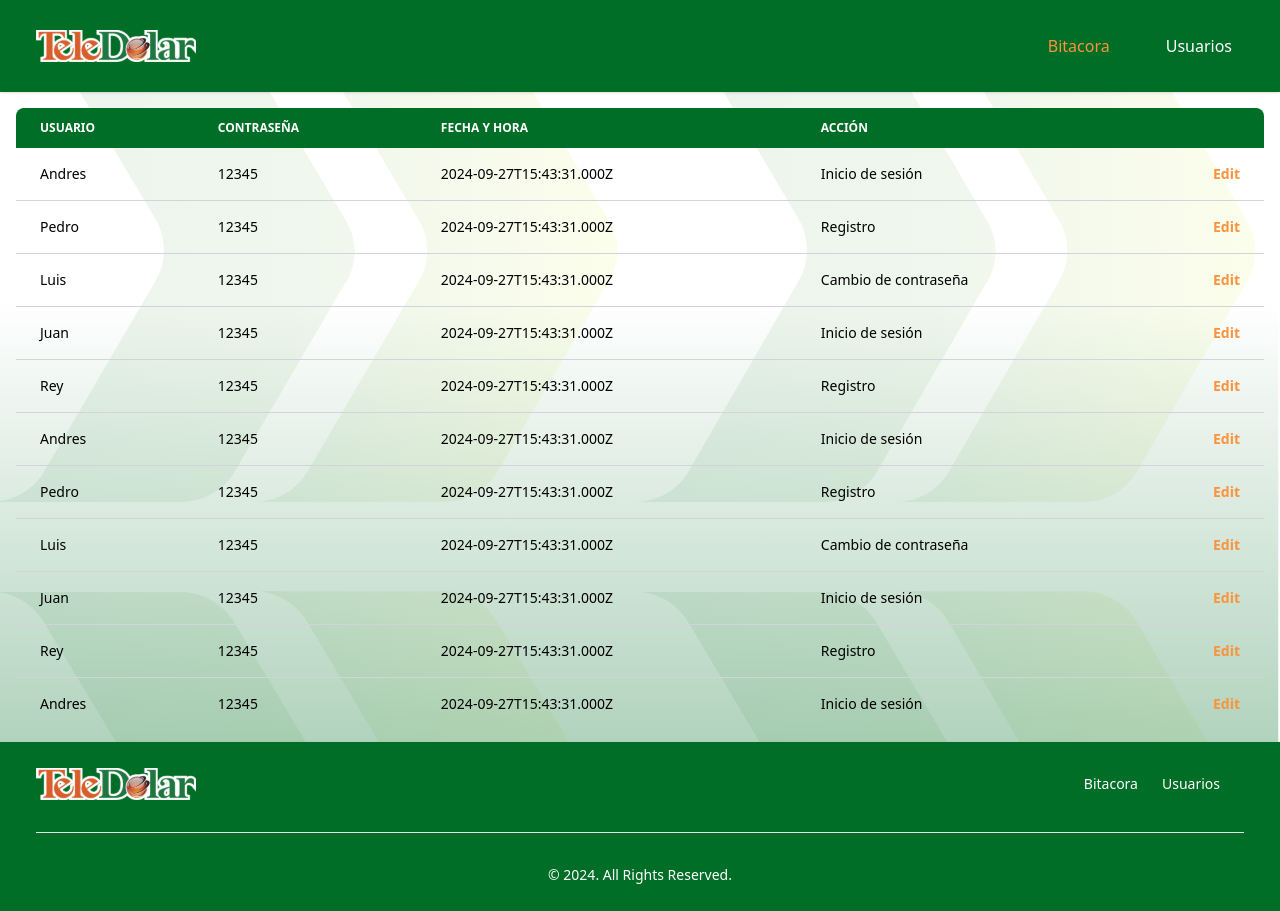
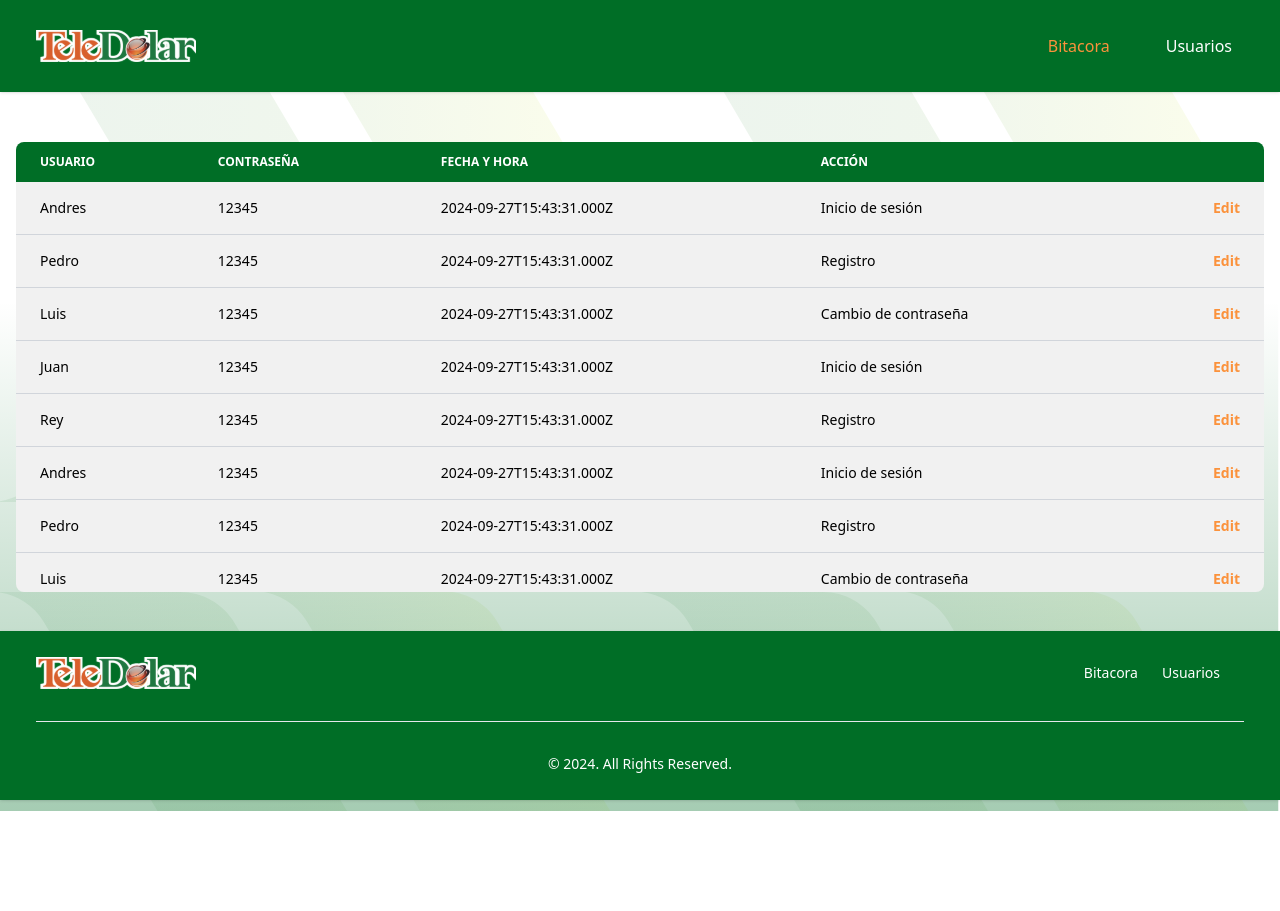
Before and after one commit to ACordoba15/Backoffice, a React (Vite) app: page / in a window 1280 px wide. After the commit the page ends 811 px from the top, so only its background shows below. Built offline with nearby package versions, Linux system fonts and the light colour scheme.

Commit message:
Ajuste en la posición de los elementos

```diff
--- a/package.json
+++ b/package.json
@@ -12,8 +12,6 @@
   "dependencies": {
     "@headlessui/react": "^2.1.8",
     "@heroicons/react": "^1.0.6",
-    "autoprefixer": "^10.4.20",
-    "postcss": "^8.4.47",
     "react": "^18.3.1",
     "react-dom": "^18.3.1"
   },
@@ -22,10 +20,12 @@
     "@types/react": "^18.3.3",
     "@types/react-dom": "^18.3.0",
     "@vitejs/plugin-react-swc": "^3.5.0",
+    "autoprefixer": "^10.4.20",
     "eslint": "^9.9.0",
     "eslint-plugin-react-hooks": "^5.1.0-rc.0",
     "eslint-plugin-react-refresh": "^0.4.9",
     "globals": "^15.9.0",
+    "postcss": "^8.4.47",
     "tailwindcss": "^3.4.12",
     "typescript": "^5.5.3",
     "typescript-eslint": "^8.0.1",
--- a/src/components/Footer/Footer.tsx
+++ b/src/components/Footer/Footer.tsx
@@ -1,6 +1,6 @@
 export const Footer = () => {
     return (
-        <footer className="shadow bg-color-td">
+        <footer className="shadow bg-color-td sticky bottom-0">
             <div className="w-full max-w-screen-xl mx-auto p-4">
                 <div className="sm:flex sm:items-center sm:justify-between">
                     <a className="flex items-center mb-4 sm:mb-0 space-x-3 rtl:space-x-reverse">
--- a/src/components/Menu/Menu.css
+++ b/src/components/Menu/Menu.css
@@ -7,7 +7,12 @@
 }
 
 .content {
-  flex: 1;
+    margin-top: 50px;  /* Espacio suficiente para que el contenido no se oculte detrás del navbar */
+    margin-bottom: 50px; /* Espacio suficiente para que el contenido no se oculte detrás del footer */
+    /* padding: 20px; */
+    background-color: #f1f1f1;
+    height: calc(100vh - 350px); /* Ajusta la altura para no crear scroll innecesario */
+    overflow-y: auto; /* Permite scroll si el contenido es muy largo */
 }
 
 .table-height {
--- a/src/components/Menu/Menu.tsx
+++ b/src/components/Menu/Menu.tsx
@@ -110,7 +110,7 @@ export const Menu = () => {
     }
 
     return (
-        <div className="relative table-height overflow-x-auto overflow-y-auto rounded-lg m-4 content">
+        <div className="relative overflow-x-auto overflow-y-auto rounded-lg m-4 content">
             <table className="w-full mx-auto text-sm text-left rtl:text-right">
                 <thead className="text-xs text-white uppercase bg-color-td">
                     <tr>
--- a/src/components/Navbar/Navbar.css
+++ /dev/null
@@ -1,3 +0,0 @@
-@tailwind base;
-@tailwind components;
-@tailwind utilities;
--- a/src/components/Navbar/Navbar.tsx
+++ b/src/components/Navbar/Navbar.tsx
@@ -1,6 +1,6 @@
 export function Navbar() {
     return (
-        <nav className="bg-color-td shadow">
+        <nav className="bg-color-td shadow sticky top-0">
             <div className="max-w-screen-xl flex flex-wrap items-center justify-between mx-auto p-4">
                 <a
                     href="/"
```
Also changed, not shown: src/components/Footer/Footer.css (added), 1 other file (tests, documents, lock files or other folders).
